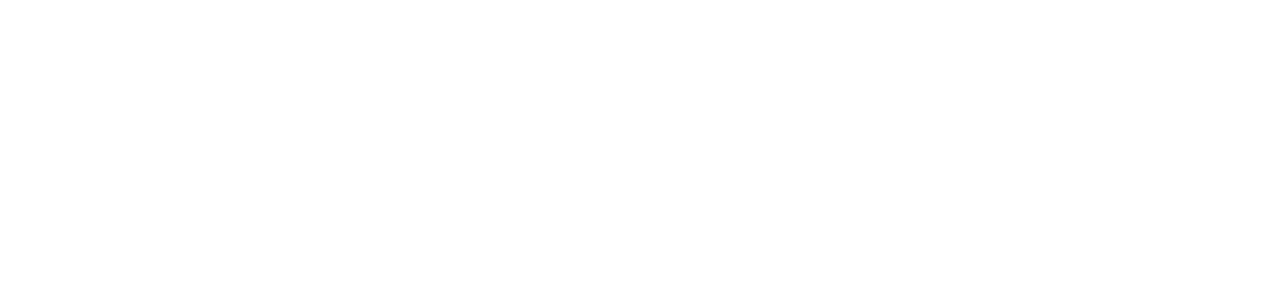
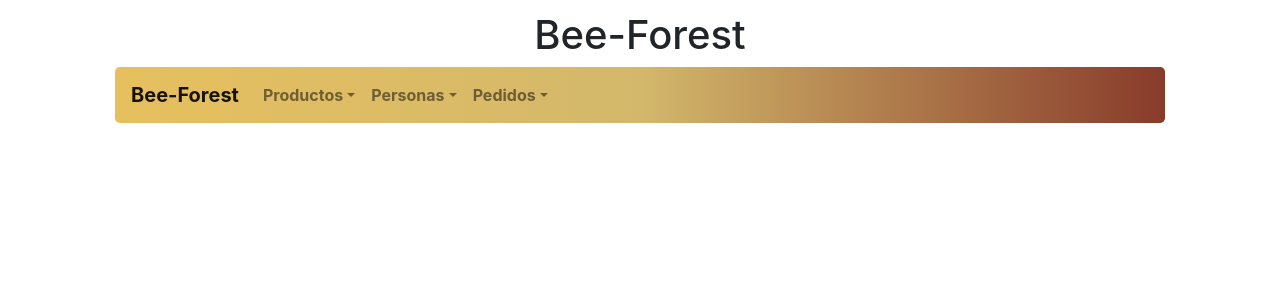
Before and after one commit to JuanRuiz2406/Bee-Forest-Front-End, a React (Create React App) app: page /home in a window 1280 px wide. Shown: the top 300 px of the page. Built offline with nearby package versions, Linux system fonts and the light colour scheme.

Commit message:
Navegacion en el navbar

```diff
--- a/src/App.js
+++ b/src/App.js
@@ -4,6 +4,7 @@
   BrowserRouter as Router,
   Switch,
   Route,
+  Link,
 } from "react-router-dom";
 
 import productList from './components/product/product-list'
@@ -19,15 +20,16 @@
           <Route path="/login">
             <Login/>
           </Route>
-          <Route path="/" exact>
+          <Route path="/home">
             <Navbar/>
-            <RowTickets/>
+            <Route path="/home/pedidos" component={RowTickets}/>
+            <Route path="/home/productos" component={productList}/>
           </Route>
           <Route path="/algo">
-            Algo
+            <Link to="/home/productos" className="btn btn-primary">Hola</Link>
           </Route>
 
-          <Route exact path="/productos" component={productList}/>
+
         </Switch>
       </div>
     </Router>
--- a/src/components/Navbar.js
+++ b/src/components/Navbar.js
@@ -1,5 +1,9 @@
 import React from 'react';
 import '../App.css';
+
+import {
+  Link
+} from "react-router-dom";
 
 class Navbar extends React.Component{
     render(){
@@ -11,7 +15,7 @@
             <div className="container">
 
               <nav className="navbar navbar-expand-lg navbar-light bg-light navPrincipal rounded-lg">
-                  <a className="navbar-brand font-weight-bold" href="!#">Bee-Forest</a>
+                  <Link to="/home/pedidos" className="navbar-brand font-weight-bold" type="button">Bee-Forest</Link>
                   <button className="navbar-toggler" type="button" data-toggle="collapse" data-target="#navbarColor03" aria-controls="navbarColor03" aria-expanded="false" aria-label="Toggle navigation" _msthidden="A" _msthiddenattr="1375998" _mstaria-label="320099">
                     <span className="navbar-toggler-icon"></span>
                   </button>
@@ -21,33 +25,31 @@
                       <li className="nav-item dropdown">
                           <a className="nav-link dropdown-toggle font-weight-bold" data-toggle="dropdown" href="!#" role="button" aria-haspopup="true" aria-expanded="false">Productos</a>
                           <div className="dropdown-menu" _mstvisible="0">
-                            <a className="dropdown-item" href="!#" _msthash="812344" _msttexthash="93353" _mstvisible="1">Productos</a>
-                            <a className="dropdown-item" href="!#" _msthash="812851" _msttexthash="180622" _mstvisible="1">Tipos de Producto</a>
-                            <a className="dropdown-item" href="!#" _msthash="813358" _msttexthash="230152" _mstvisible="1">Materiales</a>
-                            <a className="dropdown-item" href="!#" _msthash="813358" _msttexthash="230152" _mstvisible="1">Proveedores</a>
+                            <Link to="/home/productos" className="dropdown-item">Productos</Link>
+                            <Link to="/home/tipo-de-productos" className="dropdown-item">Tipos de Producto</Link>
+                            <Link to="/home/materiales" className="dropdown-item">Materiales</Link>
+                            <Link to="/home/proveedores" className="dropdown-item">Proveedores</Link>
                           </div>
                         </li>
                         <li className="nav-item dropdown">
                           <a className="nav-link dropdown-toggle font-weight-bold" data-toggle="dropdown" href="!#" role="button" aria-haspopup="true" aria-expanded="false">Personas</a>
                           <div className="dropdown-menu" _mstvisible="0">
-                            <a className="dropdown-item" href="!#" _msthash="812344" _msttexthash="93353" _mstvisible="1">Clientes</a>
-                            <a className="dropdown-item" href="!#" _msthash="812851" _msttexthash="180622" _mstvisible="1">Colaboradores</a>
+                            <Link to="/home/clientes" className="dropdown-item">Clientes</Link>
+                            <Link to="/home/colaboradores" className="dropdown-item">Colaboradores</Link>
                           </div>
                         </li>
                         <li className="nav-item dropdown">
                           <a className="nav-link dropdown-toggle font-weight-bold" data-toggle="dropdown" href="!#" role="button" aria-haspopup="true" aria-expanded="false">Pedidos</a>
                           <div className="dropdown-menu" _mstvisible="0">
-                            <a className="dropdown-item" href="!#" _msthash="812344" _msttexthash="93353" _mstvisible="1">Pedidos</a>
-                            <a className="dropdown-item" href="!#" _msthash="812851" _msttexthash="180622" _mstvisible="1">Devoluciones</a>
-                            <a className="dropdown-item" href="!#" _msthash="813358" _msttexthash="230152" _mstvisible="1">Tipos de Envio</a>
+                            <Link to="/home/pedidos" className="dropdown-item">Pedidos</Link>
+                            <Link to="/home/devoluciones" className="dropdown-item">Devoluciones</Link>
+                            <Link to="/home/tipos-de-envio" className="dropdown-item">Tipos de Envio</Link>
                           </div>
                         </li>
                         </ul>
                       </div>
                 </nav>
-
             </div>
-
             </div>
         );
     }
```
